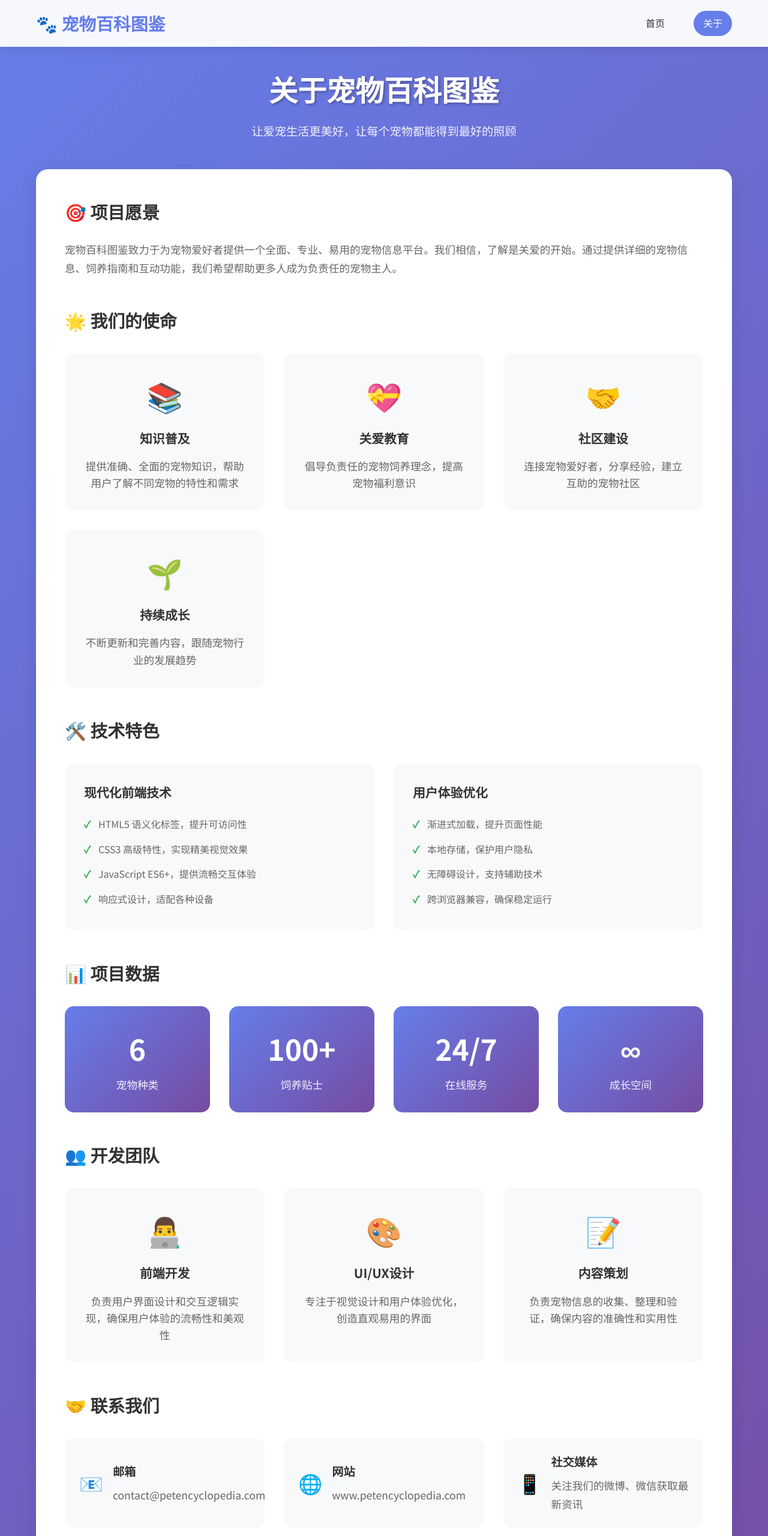
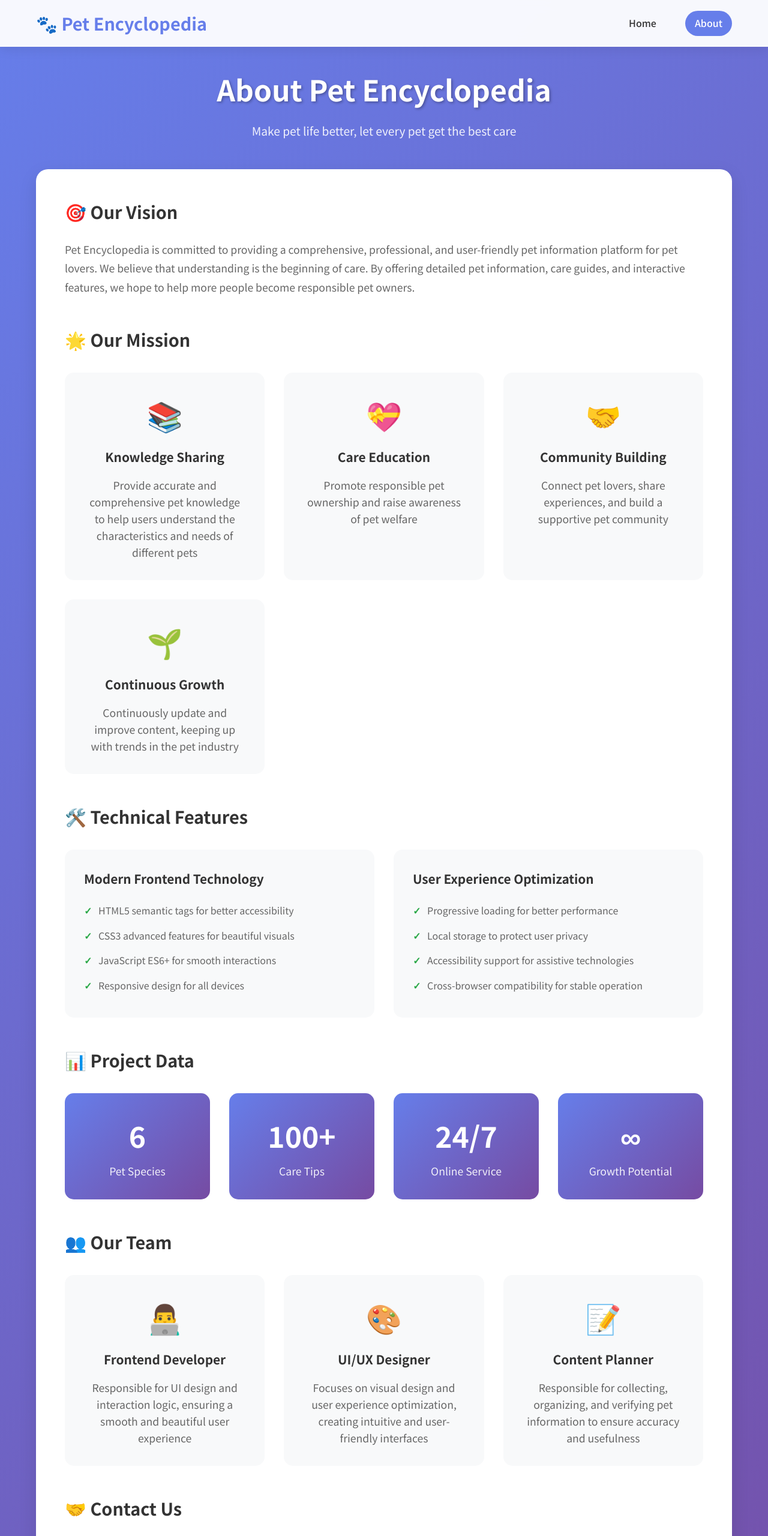
Before and after one commit to 1084348516/pets, a plain HTML site: page about.html in a window 1280 px wide. Shown: the top 2560 px of the page at 60% size. Drawn offline with Linux system fonts and the light colour scheme.

Commit message:
convert about html to english

```diff
--- a/about.html
+++ b/about.html
@@ -1,32 +1,32 @@
 <!DOCTYPE html>
-<html lang="zh-CN">
+<html lang="en">
 <head>
     <meta charset="UTF-8">
     <meta name="viewport" content="width=device-width, initial-scale=1.0">
-    <title>关于我们 - 宠物百科图鉴</title>
+    <title>About Us - Pet Encyclopedia</title>
     <link rel="stylesheet" href="styles.css">
     <link href="https://fonts.googleapis.com/css2?family=Noto+Sans+SC:wght@300;400;500;700&display=swap" rel="stylesheet">
     <link rel="icon" type="image/png" href="favicon.ico">
-    <meta name="description" content="关于宠物百科图鉴：我们的愿景、团队、技术和联系方式。让爱宠生活更美好！">
-    <meta name="keywords" content="宠物百科,关于,团队,联系方式,宠物知识,宠物图鉴">
-    <meta name="author" content="宠物百科图鉴团队">
-    <meta property="og:title" content="关于我们 - 宠物百科图鉴">
-    <meta property="og:description" content="了解宠物百科图鉴的愿景、团队、技术和联系方式。让爱宠生活更美好！">
+    <meta name="description" content="About Pet Encyclopedia: Our vision, team, technology, and contact information. Make pet life better!">
+    <meta name="keywords" content="pet encyclopedia, about, team, contact, pet knowledge, pet guide">
+    <meta name="author" content="Pet Encyclopedia Team">
+    <meta property="og:title" content="About Us - Pet Encyclopedia">
+    <meta property="og:description" content="Learn about Pet Encyclopedia's vision, team, technology, and contact information. Make pet life better!">
     <meta property="og:type" content="website">
     <meta property="og:image" content="favicon.ico">
     <meta property="og:url" content="https://www.petencyclopedia.com/about.html">
     <meta name="twitter:card" content="summary_large_image">
-    <meta name="twitter:title" content="关于我们 - 宠物百科图鉴">
-    <meta name="twitter:description" content="了解宠物百科图鉴的愿景、团队、技术和联系方式。让爱宠生活更美好！">
+    <meta name="twitter:title" content="About Us - Pet Encyclopedia">
+    <meta name="twitter:description" content="Learn about Pet Encyclopedia's vision, team, technology, and contact information. Make pet life better!">
     <meta name="twitter:image" content="favicon.ico">
 </head>
 <body>
     <header class="header">
         <div class="container">
-            <h1 class="logo">🐾 宠物百科图鉴</h1>
+            <h1 class="logo">🐾 Pet Encyclopedia</h1>
             <nav class="nav">
-                <a href="index.html" class="nav-link">首页</a>
-                <a href="about.html" class="nav-link active">关于</a>
+                <a href="index.html" class="nav-link">Home</a>
+                <a href="about.html" class="nav-link active">About</a>
             </nav>
         </div>
     </header>
@@ -34,142 +34,142 @@
     <main class="main">
         <div class="container">
             <section class="about-hero">
-                <h2 class="about-title">关于宠物百科图鉴</h2>
-                <p class="about-subtitle">让爱宠生活更美好，让每个宠物都能得到最好的照顾</p>
+                <h2 class="about-title">About Pet Encyclopedia</h2>
+                <p class="about-subtitle">Make pet life better, let every pet get the best care</p>
             </section>
 
             <section class="about-content">
                 <div class="about-section">
-                    <h3>🎯 项目愿景</h3>
-                    <p>宠物百科图鉴致力于为宠物爱好者提供一个全面、专业、易用的宠物信息平台。我们相信，了解是关爱的开始。通过提供详细的宠物信息、饲养指南和互动功能，我们希望帮助更多人成为负责任的宠物主人。</p>
+                    <h3>🎯 Our Vision</h3>
+                    <p>Pet Encyclopedia is committed to providing a comprehensive, professional, and user-friendly pet information platform for pet lovers. We believe that understanding is the beginning of care. By offering detailed pet information, care guides, and interactive features, we hope to help more people become responsible pet owners.</p>
                 </div>
 
                 <div class="about-section">
-                    <h3>🌟 我们的使命</h3>
+                    <h3>🌟 Our Mission</h3>
                     <div class="mission-grid">
                         <div class="mission-item">
                             <div class="mission-icon">📚</div>
-                            <h4>知识普及</h4>
-                            <p>提供准确、全面的宠物知识，帮助用户了解不同宠物的特性和需求</p>
+                            <h4>Knowledge Sharing</h4>
+                            <p>Provide accurate and comprehensive pet knowledge to help users understand the characteristics and needs of different pets</p>
                         </div>
                         <div class="mission-item">
                             <div class="mission-icon">💝</div>
-                            <h4>关爱教育</h4>
-                            <p>倡导负责任的宠物饲养理念，提高宠物福利意识</p>
+                            <h4>Care Education</h4>
+                            <p>Promote responsible pet ownership and raise awareness of pet welfare</p>
                         </div>
                         <div class="mission-item">
                             <div class="mission-icon">🤝</div>
-                            <h4>社区建设</h4>
-                            <p>连接宠物爱好者，分享经验，建立互助的宠物社区</p>
+                            <h4>Community Building</h4>
+                            <p>Connect pet lovers, share experiences, and build a supportive pet community</p>
                         </div>
                         <div class="mission-item">
                             <div class="mission-icon">🌱</div>
-                            <h4>持续成长</h4>
-                            <p>不断更新和完善内容，跟随宠物行业的发展趋势</p>
+                            <h4>Continuous Growth</h4>
+                            <p>Continuously update and improve content, keeping up with trends in the pet industry</p>
                         </div>
                     </div>
                 </div>
 
                 <div class="about-section">
-                    <h3>🛠️ 技术特色</h3>
+                    <h3>🛠️ Technical Features</h3>
                     <div class="tech-features">
                         <div class="tech-feature">
-                            <h4>现代化前端技术</h4>
+                            <h4>Modern Frontend Technology</h4>
                             <ul>
-                                <li>HTML5 语义化标签，提升可访问性</li>
-                                <li>CSS3 高级特性，实现精美视觉效果</li>
-                                <li>JavaScript ES6+，提供流畅交互体验</li>
-                                <li>响应式设计，适配各种设备</li>
+                                <li>HTML5 semantic tags for better accessibility</li>
+                                <li>CSS3 advanced features for beautiful visuals</li>
+                                <li>JavaScript ES6+ for smooth interactions</li>
+                                <li>Responsive design for all devices</li>
                             </ul>
                         </div>
                         <div class="tech-feature">
-                            <h4>用户体验优化</h4>
+                            <h4>User Experience Optimization</h4>
                             <ul>
-                                <li>渐进式加载，提升页面性能</li>
-                                <li>本地存储，保护用户隐私</li>
-                                <li>无障碍设计，支持辅助技术</li>
-                                <li>跨浏览器兼容，确保稳定运行</li>
+                                <li>Progressive loading for better performance</li>
+                                <li>Local storage to protect user privacy</li>
+                                <li>Accessibility support for assistive technologies</li>
+                                <li>Cross-browser compatibility for stable operation</li>
                             </ul>
                         </div>
                     </div>
                 </div>
 
                 <div class="about-section">
-                    <h3>📊 项目数据</h3>
+                    <h3>📊 Project Data</h3>
                     <div class="stats-showcase">
                         <div class="stat-item-large">
                             <div class="stat-number-large">6</div>
-                            <div class="stat-label-large">宠物种类</div>
+                            <div class="stat-label-large">Pet Species</div>
                         </div>
                         <div class="stat-item-large">
                             <div class="stat-number-large">100+</div>
-                            <div class="stat-label-large">饲养贴士</div>
+                            <div class="stat-label-large">Care Tips</div>
                         </div>
                         <div class="stat-item-large">
                             <div class="stat-number-large">24/7</div>
-                            <div class="stat-label-large">在线服务</div>
+                            <div class="stat-label-large">Online Service</div>
                         </div>
                         <div class="stat-item-large">
                             <div class="stat-number-large">∞</div>
-                            <div class="stat-label-large">成长空间</div>
+                            <div class="stat-label-large">Growth Potential</div>
                         </div>
                     </div>
                 </div>
 
                 <div class="about-section">
-                    <h3>👥 开发团队</h3>
+                    <h3>👥 Our Team</h3>
                     <div class="team-info">
                         <div class="team-member">
                             <div class="member-avatar">👨‍💻</div>
-                            <h4>前端开发</h4>
-                            <p>负责用户界面设计和交互逻辑实现，确保用户体验的流畅性和美观性</p>
+                            <h4>Frontend Developer</h4>
+                            <p>Responsible for UI design and interaction logic, ensuring a smooth and beautiful user experience</p>
                         </div>
                         <div class="team-member">
                             <div class="member-avatar">🎨</div>
-                            <h4>UI/UX设计</h4>
-                            <p>专注于视觉设计和用户体验优化，创造直观易用的界面</p>
+                            <h4>UI/UX Designer</h4>
+                            <p>Focuses on visual design and user experience optimization, creating intuitive and user-friendly interfaces</p>
                         </div>
                         <div class="team-member">
                             <div class="member-avatar">📝</div>
-                            <h4>内容策划</h4>
-                            <p>负责宠物信息的收集、整理和验证，确保内容的准确性和实用性</p>
+                            <h4>Content Planner</h4>
+                            <p>Responsible for collecting, organizing, and verifying pet information to ensure accuracy and usefulness</p>
                         </div>
                     </div>
                 </div>
 
                 <div class="about-section">
-                    <h3>🤝 联系我们</h3>
+                    <h3>🤝 Contact Us</h3>
                     <div class="contact-info">
                         <div class="contact-item">
                             <div class="contact-icon">📧</div>
                             <div class="contact-details">
-                                <h4>邮箱</h4>
+                                <h4>Email</h4>
                                 <p>contact@petencyclopedia.com</p>
                             </div>
                         </div>
                         <div class="contact-item">
                             <div class="contact-icon">🌐</div>
                             <div class="contact-details">
-                                <h4>网站</h4>
+                                <h4>Website</h4>
                                 <p>www.petencyclopedia.com</p>
                             </div>
                         </div>
                         <div class="contact-item">
                             <div class="contact-icon">📱</div>
                             <div class="contact-details">
-                                <h4>社交媒体</h4>
-                                <p>关注我们的微博、微信获取最新资讯</p>
+                                <h4>Social Media</h4>
+                                <p>Follow us on Weibo and WeChat for the latest updates</p>
                             </div>
                         </div>
                     </div>
                 </div>
 
                 <div class="about-section">
-                    <h3>📄 版权声明</h3>
+                    <h3>📄 Copyright</h3>
                     <div class="copyright-info">
-                        <p>© 2024 宠物百科图鉴. 保留所有权利。</p>
-                        <p>本网站的所有内容，包括但不限于文字、图片、音频、视频等，均受版权法保护。未经许可，禁止复制、传播或用于商业用途。</p>
-                        <p>我们尊重知识产权，如果发现任何侵权行为，请及时联系我们。</p>
+                        <p>© 2024 Pet Encyclopedia. All rights reserved.</p>
+                        <p>All content on this website, including but not limited to text, images, audio, and video, is protected by copyright law. No reproduction, distribution, or commercial use without permission.</p>
+                        <p>We respect intellectual property. If you find any infringement, please contact us promptly.</p>
                     </div>
                 </div>
             </section>
@@ -178,7 +178,7 @@
 
     <footer class="footer">
         <div class="container">
-            <p>&copy; 2024 宠物百科图鉴. 让爱宠生活更美好 🐕🐱🐰</p>
+            <p>&copy; 2024 Pet Encyclopedia. Make pet life better 🐕🐱🐰</p>
         </div>
     </footer>
 </body>
```
